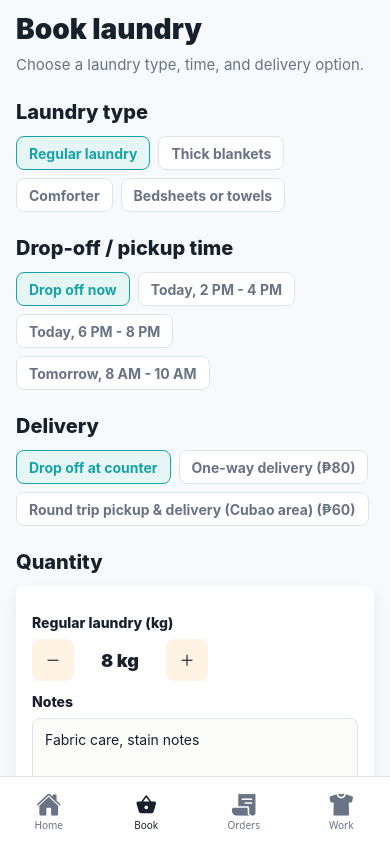
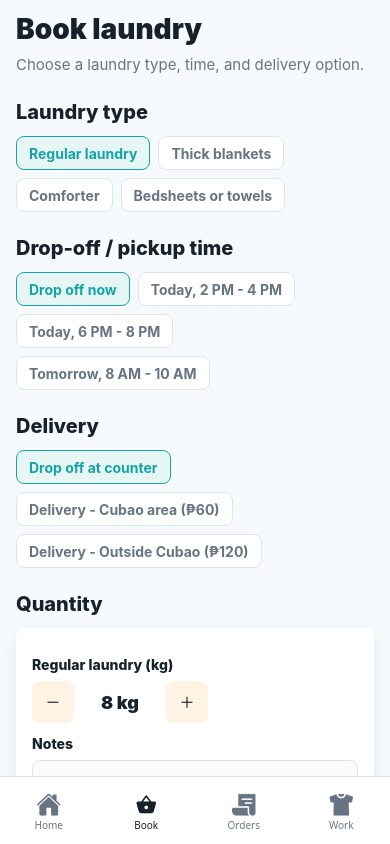
Before and after one commit to juanvicenteee/Laundry-shop-app, a React Native app: screen /Book in a window 390 px wide. Built offline with nearby package versions, Linux system fonts and the light colour scheme; what react-native-worklets would draw is missing.

Commit message:
Switch delivery pricing to zone-based (Cubao vs outside)
Replaces the unconfirmed one-way/round-trip split from the dashboard
defaults with the shop's real pricing: PHP 60 delivery within Cubao,
PHP 120 outside Cubao.

```diff
--- a/src/data/demo.ts
+++ b/src/data/demo.ts
@@ -21,8 +21,8 @@ export const defaultLaundryType: LaundryType = laundryTypes[0]!;
 
 export const deliveryOptions: DeliveryOption[] = [
   { id: "none", label: "Drop off at counter", fee: 0 },
-  { id: "oneWay", label: "One-way delivery", fee: 80 },
-  { id: "roundTrip", label: "Round trip pickup & delivery (Cubao area)", fee: 60 }
+  { id: "cubao", label: "Delivery - Cubao area", fee: 60 },
+  { id: "outsideCubao", label: "Delivery - Outside Cubao", fee: 120 }
 ];
 
 export const defaultDeliveryOption: DeliveryOption = deliveryOptions[0]!;
@@ -58,7 +58,7 @@ export const activeOrders: Order[] = [
     status: "Ready",
     paymentStatus: "Paid",
     paymentMethod: "GCash",
-    delivery: 80,
-    amount: 560
+    delivery: 60,
+    amount: 540
   }
 ];
--- a/src/types.ts
+++ b/src/types.ts
@@ -8,7 +8,7 @@ export type LaundryType = {
   category: string;
 };
 
-export type DeliveryOptionId = "none" | "oneWay" | "roundTrip";
+export type DeliveryOptionId = "none" | "cubao" | "outsideCubao";
 
 export type DeliveryOption = {
   id: DeliveryOptionId;
--- a/src/validation/booking.ts
+++ b/src/validation/booking.ts
@@ -4,7 +4,7 @@ export const bookingSchema = z
   .object({
     laundryType: z.enum(["regular", "blanket", "comforter", "sheets"]),
     quantity: z.number().min(1).max(30),
-    delivery: z.enum(["none", "oneWay", "roundTrip"]),
+    delivery: z.enum(["none", "cubao", "outsideCubao"]),
     address: z.string().trim().max(180, "Address is too long."),
     pickupWindow: z.string().min(1, "Choose a drop-off or pickup time."),
     paymentMethod: z.enum(["Cash", "GCash", "Maya", "Bank Transfer"]),
```
